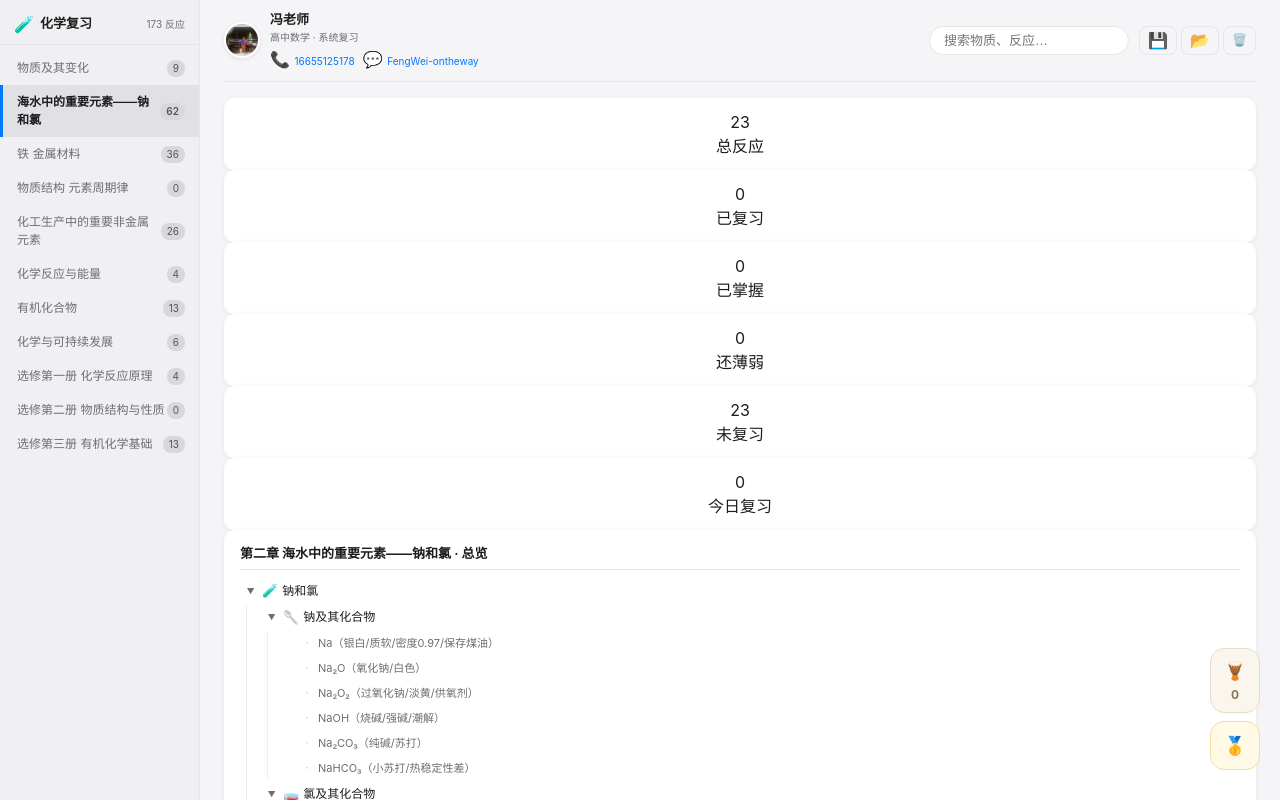
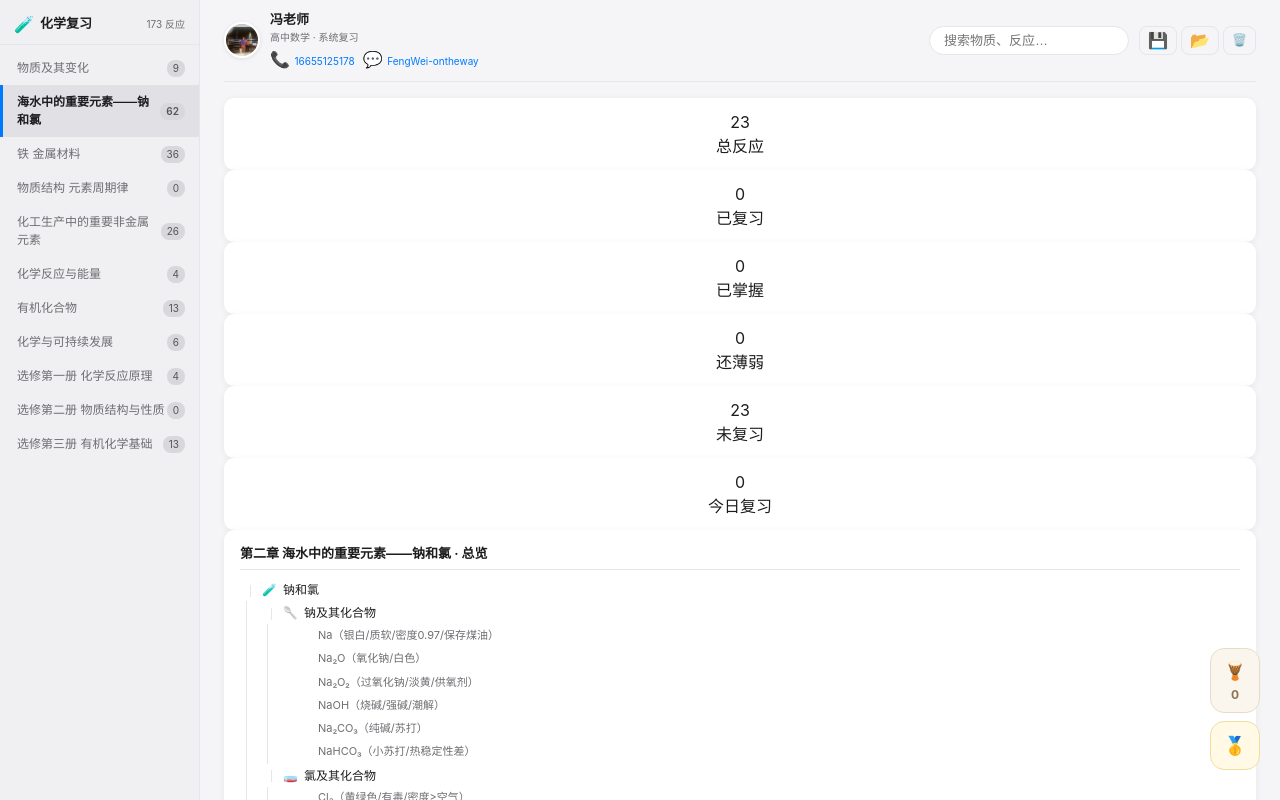
Before and after one commit to lolipopqaq-eng/chemistry-tracker, a React (Vite) app: page / in a window 1280 px wide. Shown: the top 800 px of the page. Built offline with nearby package versions, Linux system fonts and the light colour scheme.

Commit message:
fix: 总览完全展开不折叠

```diff
--- a/src/components/MindMap.jsx
+++ b/src/components/MindMap.jsx
@@ -1,21 +1,18 @@
-import { useState } from 'react';
-
 function TreeNode({ node, level = 0 }) {
-  const [open, setOpen] = useState(level < 2);
   const hasChildren = node.children && node.children.length > 0;
 
   return (
     <div className="mind-node" style={{ paddingLeft: level * 14 }}>
-      <div className="mind-node-row" onClick={() => setOpen(!open)}>
+      <div className="mind-node-row">
         {hasChildren ? (
-          <span className={`mind-arrow ${open ? 'open' : ''}`}>▶</span>
+          <span className="mind-line">│</span>
         ) : (
           <span className="mind-dot">·</span>
         )}
         {node.icon && <span className="mind-icon">{node.icon}</span>}
         <span className={`mind-name ${!hasChildren ? 'leaf' : ''}`}>{node.name}</span>
       </div>
-      {open && hasChildren && (
+      {hasChildren && (
         <div className="mind-children">
           {node.children.map((child, i) => (
             <TreeNode key={i} node={child} level={level + 1} />
--- a/src/styles/app.css
+++ b/src/styles/app.css
@@ -614,7 +614,7 @@ body {
 .history-card .hist-name { flex: 1; }
 .history-card .hist-time { font-size: 10px; color: var(--text-secondary); }
 
-/* 思维导图 */
+/* 思维导图 - 完全展开 */
 .mindmap-block {
   background: var(--card-bg);
   border-radius: var(--radius);
@@ -631,53 +631,45 @@ body {
   border-bottom: 1px solid var(--border);
 }
 .mind-node {
-  margin: 1px 0;
+  margin: 0;
 }
 .mind-node-row {
   display: flex;
   align-items: center;
   gap: 4px;
-  cursor: pointer;
-  padding: 3px 4px;
-  border-radius: 4px;
+  padding: 2px 4px;
   font-size: 12px;
-  transition: background 0.1s;
+  line-height: 1.6;
 }
-.mind-node-row:hover {
-  background: #f0f2f5;
-}
-.mind-arrow {
-  font-size: 8px;
+.mind-line {
   width: 14px;
   text-align: center;
-  color: var(--text-secondary);
-  transition: transform 0.12s;
+  color: #ddd;
   flex-shrink: 0;
-}
-.mind-arrow.open {
-  transform: rotate(90deg);
+  font-size: 10px;
 }
 .mind-dot {
   width: 14px;
   text-align: center;
-  color: #ccc;
+  color: transparent;
   flex-shrink: 0;
 }
 .mind-icon {
-  font-size: 13px;
+  font-size: 12px;
   flex-shrink: 0;
+  margin-right: 2px;
 }
 .mind-name {
   color: var(--text);
-  line-height: 1.3;
 }
 .mind-name.leaf {
   color: var(--text-secondary);
   font-size: 11px;
 }
 .mind-children {
-  border-left: 1px solid #eee;
+  border-left: 1px solid #e5e5ea;
   margin-left: 6px;
+  padding-left: 0;
 }
 
 /* 教练，我想打篮球 */
```
Also changed, not shown: 4 other files (tests, documents, lock files or other folders).
